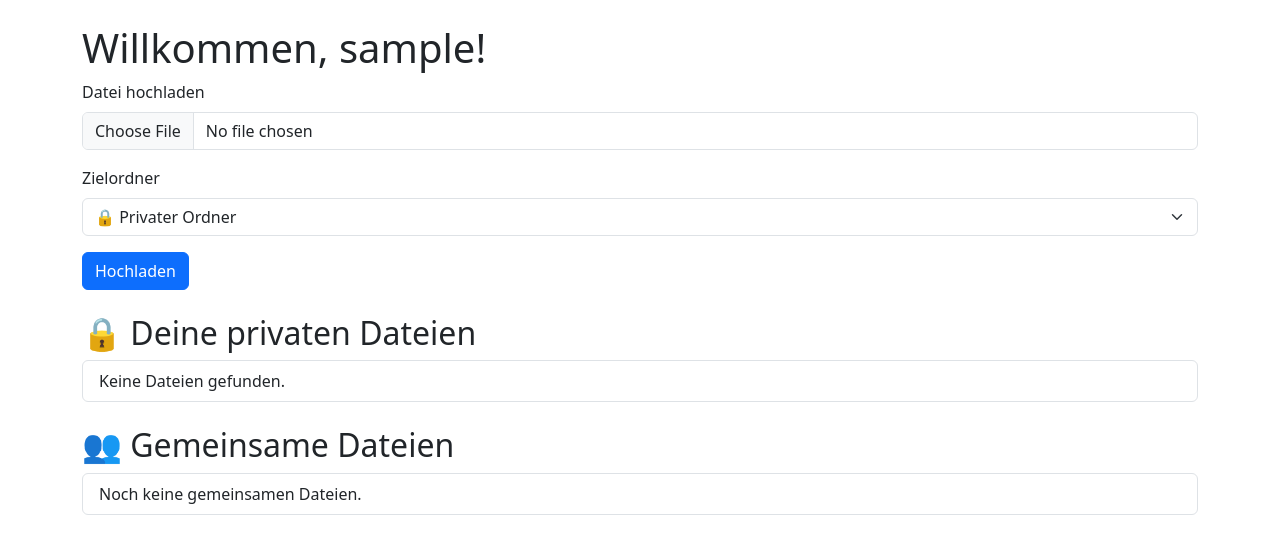
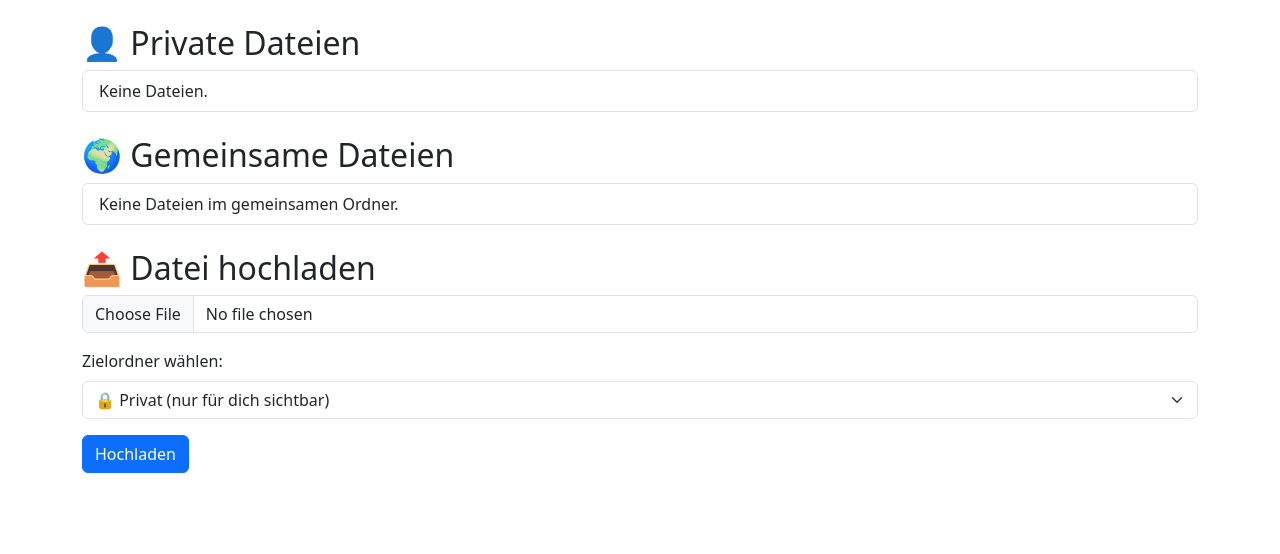
Before and after one commit to Kitanga84/Serwer, a Flask app: page / in a window 1280 px wide. Shown: the part 62-616 px from the top of the page. Run offline with Flask 3, Linux system fonts and the light colour scheme; the visitor is signed in with stand-in values (Sample User, id 1).

Commit message:
Update index.html

```diff
--- a/templates/index.html
+++ b/templates/index.html
@@ -1,44 +1,43 @@
 {% extends "base.html" %}
-
-{% block title %}Startseite{% endblock %}
+{% block title %}Dateien{% endblock %}
 
 {% block content %}
-<h1>Willkommen, {{ username }}!</h1>
-
-<form method="POST" enctype="multipart/form-data" class="mb-4">
-  <div class="mb-3">
-    <label for="file" class="form-label">Datei hochladen</label>
-    <input class="form-control" type="file" name="file" id="file" required />
-  </div>
-  <div class="mb-3">
-    <label for="target" class="form-label">Zielordner</label>
-    <select class="form-select" name="target" id="target">
-      <option value="private">🔒 Privater Ordner</option>
-      <option value="shared">👥 Gemeinsamer Ordner</option>
-    </select>
-  </div>
-  <button type="submit" class="btn btn-primary">Hochladen</button>
-</form>
-
-<h2>🔒 Deine privaten Dateien</h2>
+<h2>👤 Private Dateien</h2>
 <ul class="list-group mb-4">
   {% for file in private_files %}
-    <li class="list-group-item">
-      <a href="{{ url_for('download_file', username=username, filename=file) }}">{{ file }}</a>
+    <li class="list-group-item d-flex justify-content-between align-items-center">
+      {{ file }}
+      <a href="{{ url_for('download_file', username=username, filename=file) }}" class="btn btn-sm btn-primary">⬇️ Herunterladen</a>
     </li>
   {% else %}
-    <li class="list-group-item">Keine Dateien gefunden.</li>
+    <li class="list-group-item">Keine Dateien.</li>
   {% endfor %}
 </ul>
 
-<h2>👥 Gemeinsame Dateien</h2>
-<ul class="list-group">
+<h2>🌍 Gemeinsame Dateien</h2>
+<ul class="list-group mb-4">
   {% for file in shared_files %}
-    <li class="list-group-item">
-      <a href="{{ url_for('download_shared_file', filename=file) }}">{{ file }}</a>
+    <li class="list-group-item d-flex justify-content-between align-items-center">
+      {{ file }}
+      <a href="{{ url_for('download_shared_file', filename=file) }}" class="btn btn-sm btn-success">⬇️ Herunterladen</a>
     </li>
   {% else %}
-    <li class="list-group-item">Noch keine gemeinsamen Dateien.</li>
+    <li class="list-group-item">Keine Dateien im gemeinsamen Ordner.</li>
   {% endfor %}
 </ul>
+
+<h2>📤 Datei hochladen</h2>
+<form method="POST" action="{{ url_for('upload_file') }}" enctype="multipart/form-data" class="mb-5">
+  <div class="mb-3">
+    <input class="form-control" type="file" name="file" required>
+  </div>
+  <div class="mb-3">
+    <label for="target" class="form-label">Zielordner wählen:</label>
+    <select name="target" id="target" class="form-select">
+      <option value="private">🔒 Privat (nur für dich sichtbar)</option>
+      <option value="shared">🌍 Gemeinsam (für alle sichtbar)</option>
+    </select>
+  </div>
+  <button class="btn btn-primary" type="submit">Hochladen</button>
+</form>
 {% endblock %}
```
